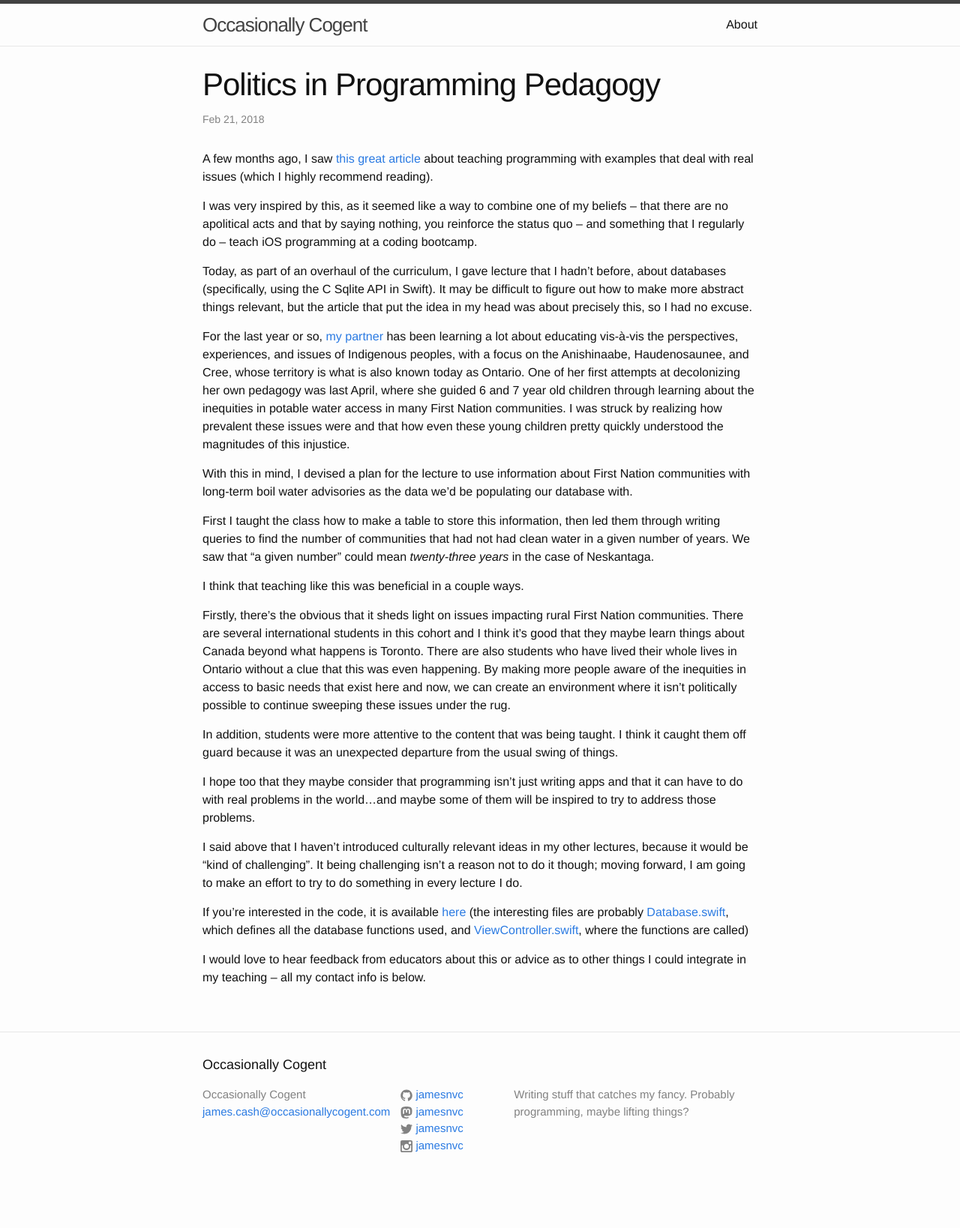
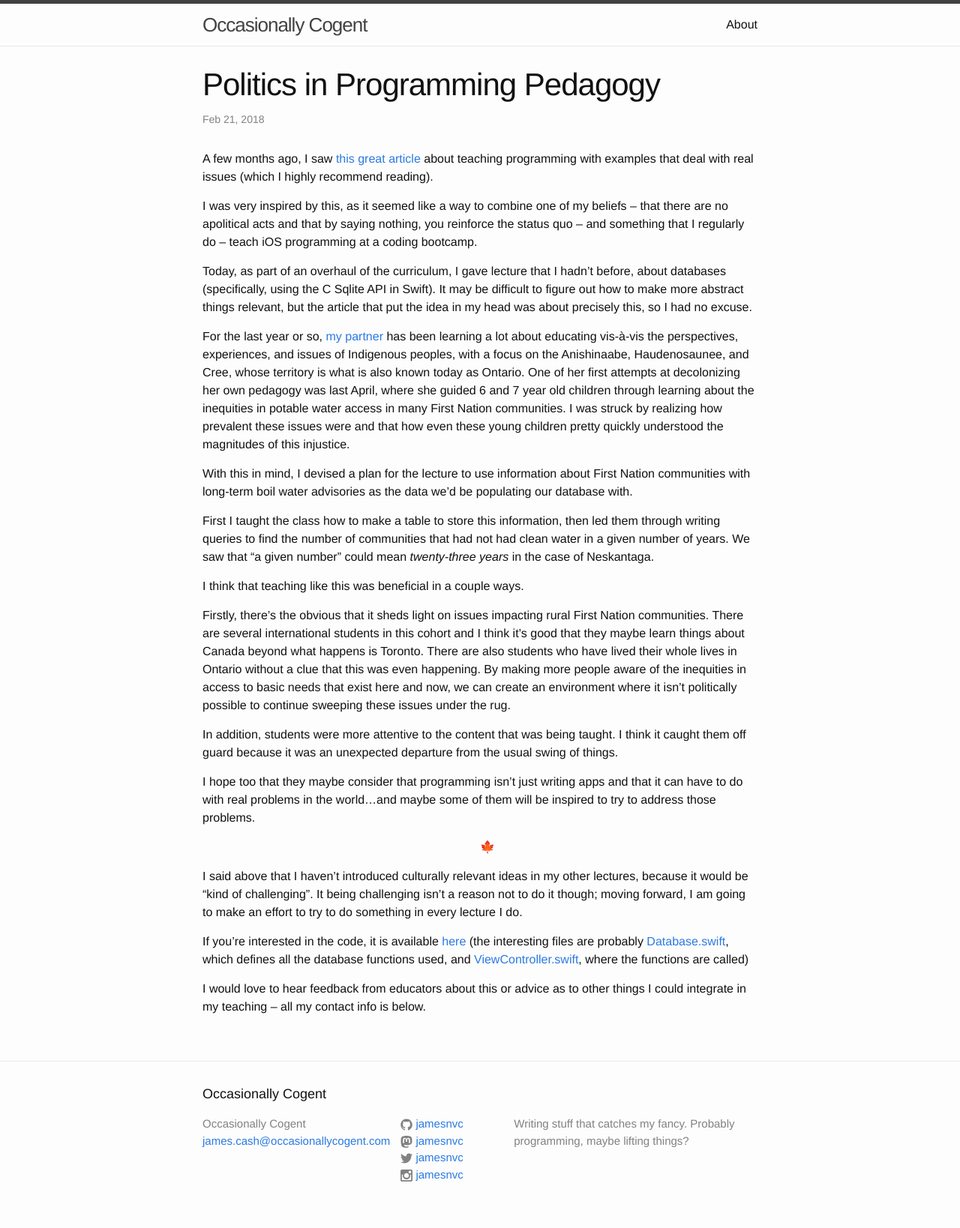
Before and after one commit to jamesnvc/occasionallycogent, a Jekyll site: the page built from _posts/2018-02-21-politics_in_programming.md, in a window 1280 px wide. Shown: the whole page at 75% size. Built offline with Jekyll 4.4.1, drawn with Linux system fonts in a browser that asks for light colours; before the commit the page ends 1599 px from its top, so only the background shows below that.

Commit message:
Change paragraph break to maple leaf

```diff
--- a/_sass/_layout.scss
+++ b/_sass/_layout.scss
@@ -242,3 +242,8 @@
     border-radius: 50%;
   }
 }
+
+.parabreak:after {
+    content: "🍁";
+    margin-left: 50%;
+}
```
